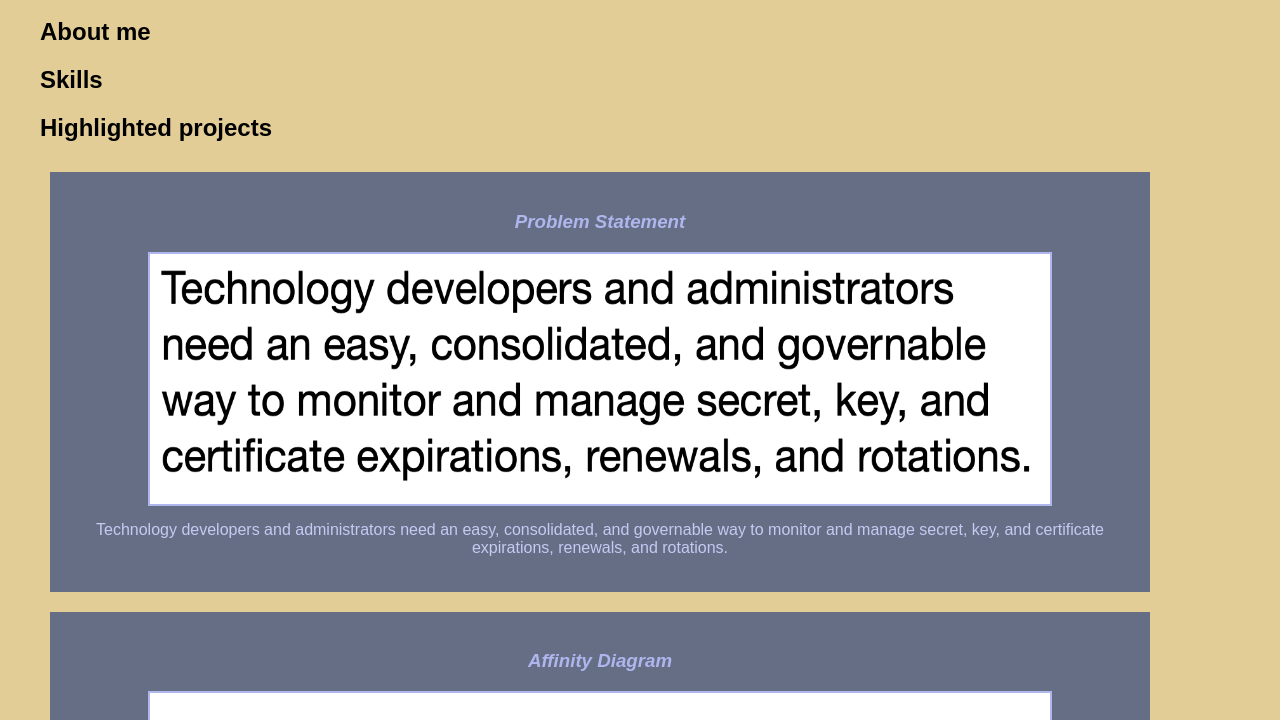
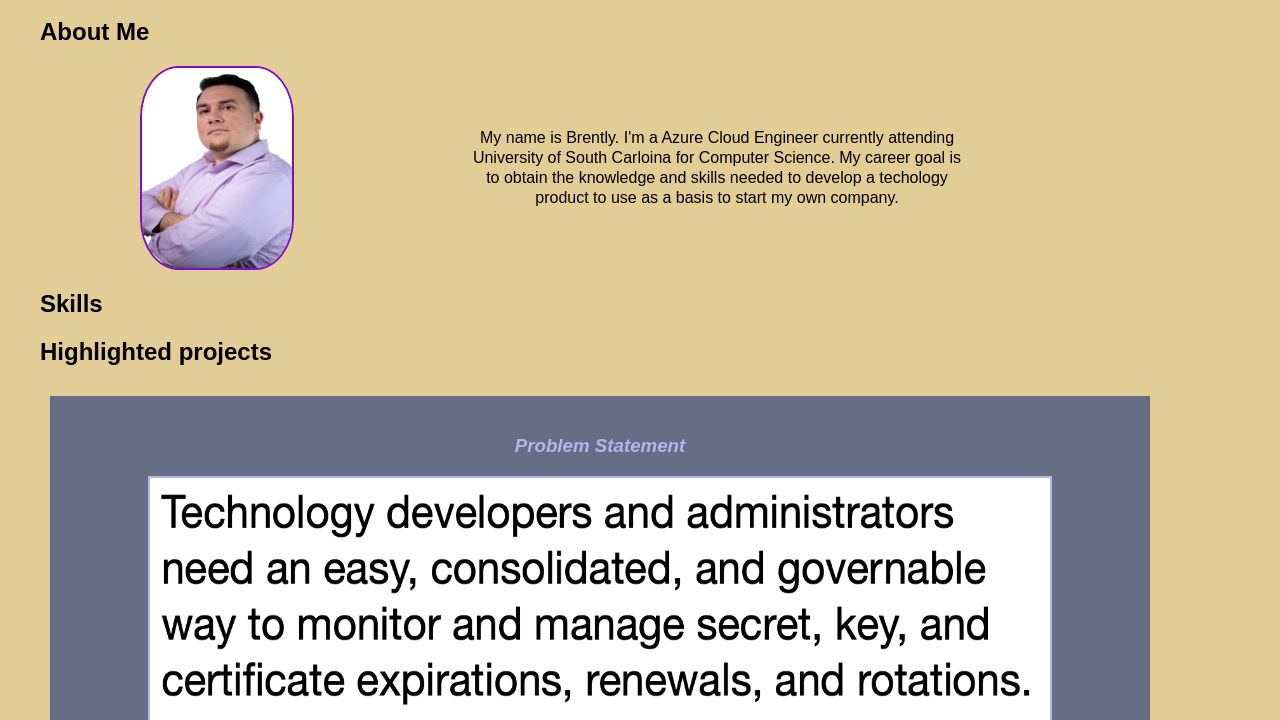
Before and after one commit to corporateg6/corporateg6.github.io, a plain HTML site: page index.html in a window 1280 px wide. Shown: the part 80-800 px from the top of the page. Drawn offline with Linux system fonts and the light colour scheme.

Commit message:
Updating about me section and profile picture.

```diff
--- a/index.html
+++ b/index.html
@@ -7,10 +7,17 @@
     <body>
         <h1>Brently George</h1>
 
-        <h2>About me</h2>
-        <div class="about"></div>
+       <!-- About Me -->
+        <h2>About Me</h2>
+        <div class="about">
+            <img src="images/profile_image.jpeg">
+            <p>
+            My name is Brently.  I'm a Azure Cloud Engineer currently attending University of South Carloina for Computer Science.  My career goal is to obtain the knowledge and skills needed to develop a techology product to use as a basis to start my own company.
+            </p>
+        </div>
+        <h2>Skills</h2>
 
-        <h2>Skills</h2>
+
         <div class="skills"></div>
 
         <h2>Highlighted projects</h2>
--- a/style.css
+++ b/style.css
@@ -70,3 +70,26 @@ a{
     text-align: center;
     margin: 15px;
 }
+
+.about{
+    display:flex;
+    flex-wrap:wrap;
+    margin-right: 100px;
+    margin-left: 100px;
+    justify-content: center;
+    }
+
+.about p {
+    width:50%;
+    text-align: center;
+    margin: auto;
+    line-height: 125%;
+    color: rgb(0, 0, 0);
+    }
+
+.about img {
+    width: 150px;
+    height: 200px;
+    border-radius: 25%;
+    border: 2px solid rgb(126, 14, 201);
+    }
```
Also changed, not shown: images/profile_image.jpeg (added).
